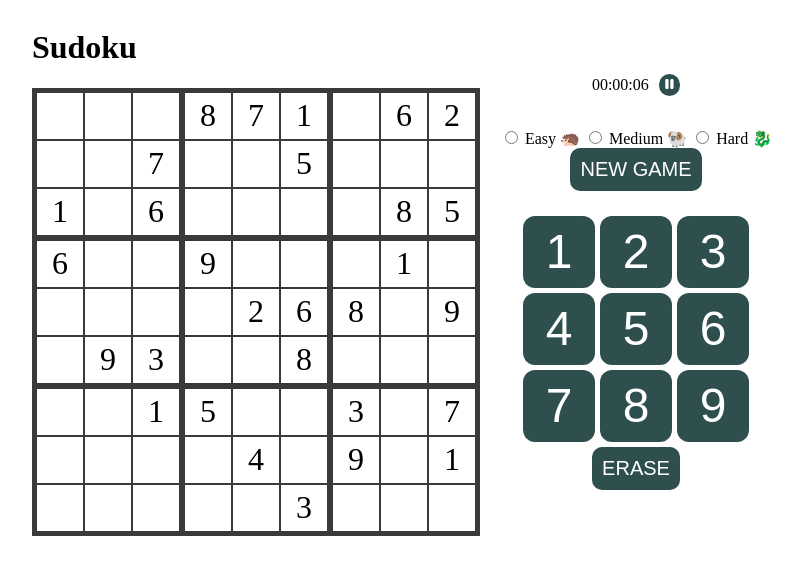
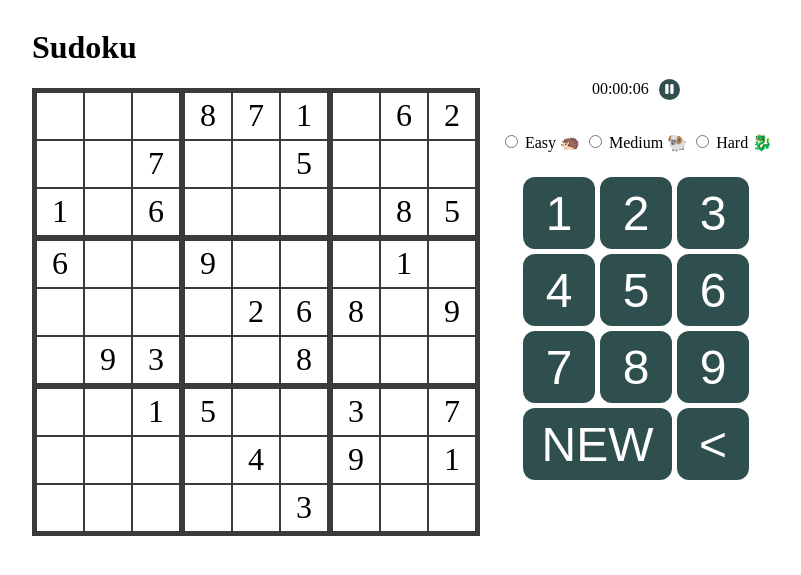
Before and after one commit to ap3120/sudoku, a PHP site: page / in a window 1280 px wide. Shown: the top 575 px of the page, without its empty margins (238-1039 px from the left). Run offline with PHP 8.4, Linux system fonts and the light colour scheme; some libraries are stand-ins or nearby versions.

Commit message:
integrate new button and erase button to keyboard

```diff
--- a/css/style.css
+++ b/css/style.css
@@ -75,15 +75,13 @@
     color: #fff;
 }
 .new_game_button{
-    border-radius:10px;
-    border: none;
+    background-color:#2F4F4F;
     color:#FFFFFF;
-    background-color: #2f4f4f;
-    padding: 10px;
-    font-size:20px;
-}
-.new_game_button:hover{
-    transform:scale(1.075);
+    border:none;
+    font-size:3em;
+    height:1.5em;
+    border-radius:0.25em;
+    grid-column: 1 / 3;
 }
 #keyboard{
     display:grid;
@@ -94,9 +92,6 @@
     border: none;
 }
 .keyboard_button{
-    display:flex;
-    justify-content:center;
-    align-items:center;
     background-color:#2F4F4F;
     color:#FFFFFF;
     border:none;
@@ -105,20 +100,10 @@
     width:1.5em;
     border-radius:0.25em;
 }
-.keyboard_button:hover{
+.keyboard_button:hover, .new_game_button:hover{
     transform:scale(1.075);
 }
-.erase_button{
-    border-radius:10px;
-    border:none;
-    background-color:#2F4F4F;
-    color:#FFFFFF;
-    padding: 10px;
-    font-size:20px;
-}
-.erase_button:hover{
-    transform:scale(1.075);
-}
+
 @media screen and (max-width:675px){
     .container{
         display: flex;
@@ -141,7 +126,7 @@
     .time_count{
         margin-bottom:1em;
     }
-    .keyboard_button{
+    .keyboard_button, .new_game_button{
         font-size:2.5em;
     }
 }
--- a/index.html
+++ b/index.html
@@ -29,13 +29,13 @@
                 <input type="radio" id="hard" name="difficulty"/>
                 <label for="hard">Hard 🐉</label>
             </div>
-            <button class="new_game_button" id="new_game">NEW GAME</button>
             <div class="keyboard_container">
                 <div id="keyboard">
                     <!--the keyboard goes here-->
+                    <button class="new_game_button" id="new_game">NEW</button>
+                    <button class="keyboard_button" id="erase">&#60</button>
                 </div>
             </div>
-            <button class="erase_button" id="erase">ERASE</button>
         </div>
     </div>
     <script src="js/main.js"></script>
--- a/js/main.js
+++ b/js/main.js
@@ -148,7 +148,7 @@ function generateKeypad(){
     `+letter+`
     </button>
     `).join("");
-    document.getElementById("keyboard").innerHTML = buttonHTML;
+    document.getElementById("new_game").insertAdjacentHTML('beforebegin', buttonHTML);
 }
 //Create the sudoku
 let sudokuAsArray = [];
```
